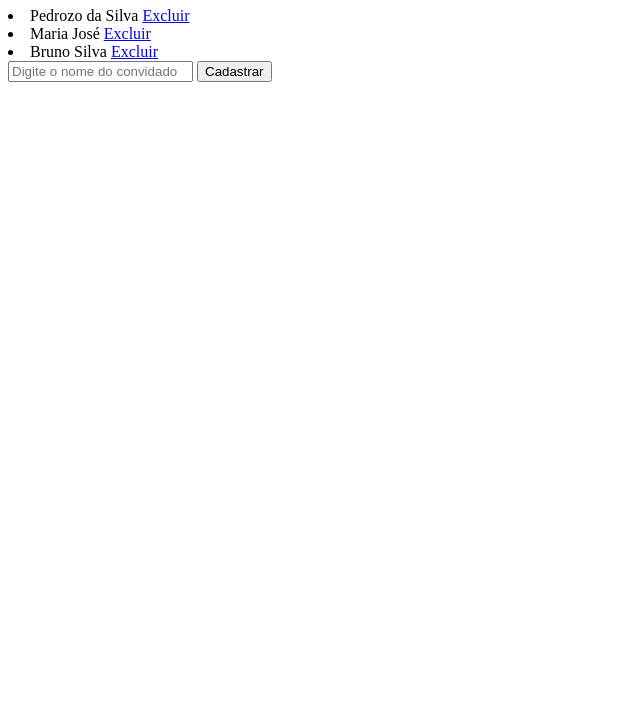
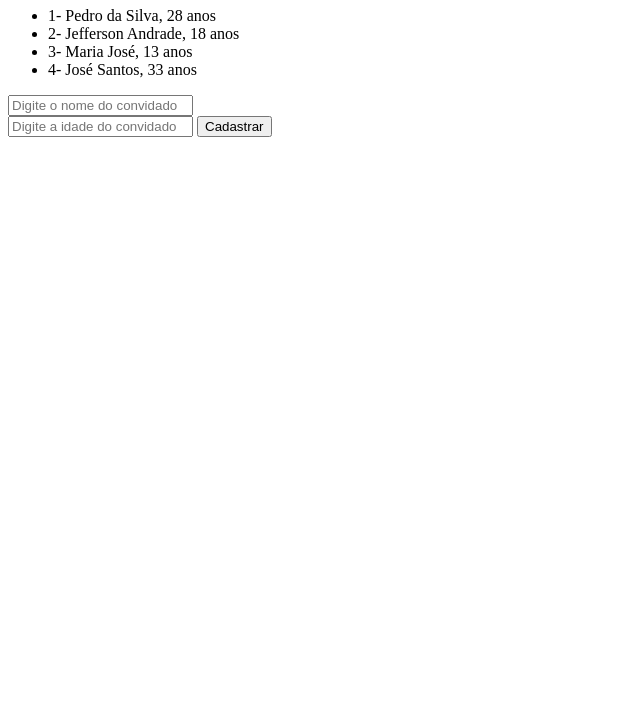
Before and after one commit to amandah-coslo/atividade_lista_convidados, a plain HTML site: page index.html in a window 1280 px wide. Shown: the part 73-800 px from the top of the page, without its empty margins (0-640 px from the left). Drawn offline with Linux system fonts and the light colour scheme.

Commit message:
Id, Nome e Idade cadastradas

```diff
--- a/index.html
+++ b/index.html
@@ -8,25 +8,64 @@
     <body>
         <div id="app">
             <h1>Lista de Convidados</h1>
-            <lu>
-                <li>
-                    Pedrozo da Silva
-                    <a href="#">Excluir</a>
-                </li>
-                <li>
-                    Maria José
-                    <a href="#">Excluir</a>
-                </li>
-                <li>
-                    Bruno Silva
-                    <a href="#">Excluir</a>
-                </li>
-            </lu>
+            <ul id="lista"></ul>
 
-            <input type="text" placeholder="Digite o nome do convidado" />
-            <button>Cadastrar</button>
+            <input id="campo" type="text" placeholder="Digite o nome do convidado" />
+            <br/>
+            <input id="idade" type="text" placeholder="Digite a idade do convidado" />
+            <button id="botao" >Cadastrar</button>
         </div>
         <script type="text/javascript">
+            //declarando array da lista de convidados
+            var convidados = [
+                {id: 1, nome: "Pedro da Silva", idade: 28},
+                {id: 2, nome: "Jefferson Andrade", idade: 18},
+                {id: 3, nome: "Maria José", idade: 13},
+                {id: 4, nome: "José Santos", idade: 33}
+            ];
 
+            //declarando a variavel dos elementos
+            var elLista = document.getElementById("lista");
+            var elCampo = document.getElementById("campo");
+            var elIdade = document.getElementById("idade");
+            var elBotao = document.getElementById("botao");
+
+
+            function listarConvidados() {
+                elLista.innerHTML = "";
+
+                for (convidado of convidados) {
+                    //criando variavele criando a tag li
+                    var elConv = document.createElement("li");
+                    //criando variavel que insere um texto
+                    var elNome = document.createTextNode(convidado.nome + ", ");
+                    var elIdade = document.createTextNode(convidado.idade + " anos");
+                    var elId = document.createTextNode(convidado.id + "" + "- ");
+
+                    elConv.appendChild(elId);
+                    elConv.appendChild(elNome);
+                    elConv.appendChild(elIdade);
+                    elLista.appendChild(elConv);
+                }
+            }
+
+            listarConvidados();
+
+            var adicionarConvidado = function () {
+                var nome = elCampo.value;
+                var idade = elIdade.value;
+                // se não colocar nome nem idade não pode colocar o id
+                if (nome !== "" && idade !== ""){
+                    var id = convidados.length + 1;
+
+                    convidados.push({id: id, nome: nome, idade: idade});
+                    elCampo.value = "";
+                    elIdade.value = "";
+                    listarConvidados();
+                }
+            };
+
+            elBotao.onclick = adicionarConvidado;
         </script>
     </body>
+</html>
```
